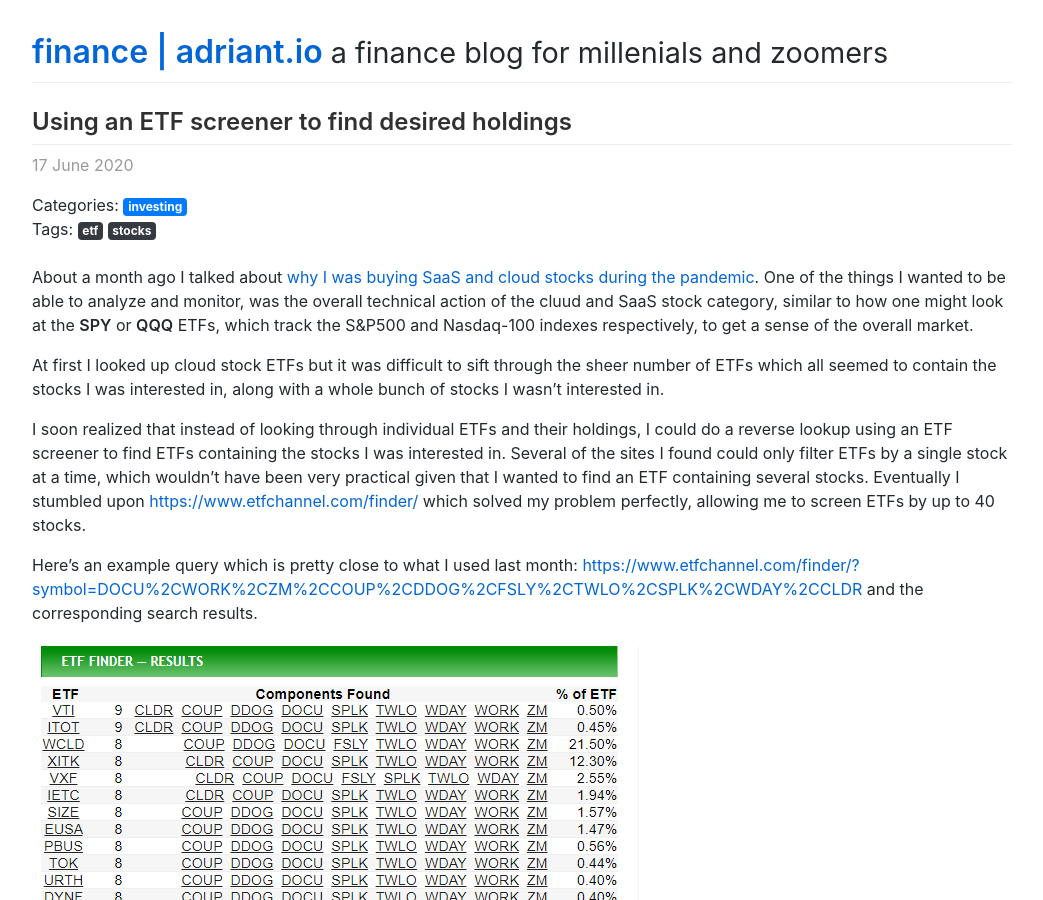
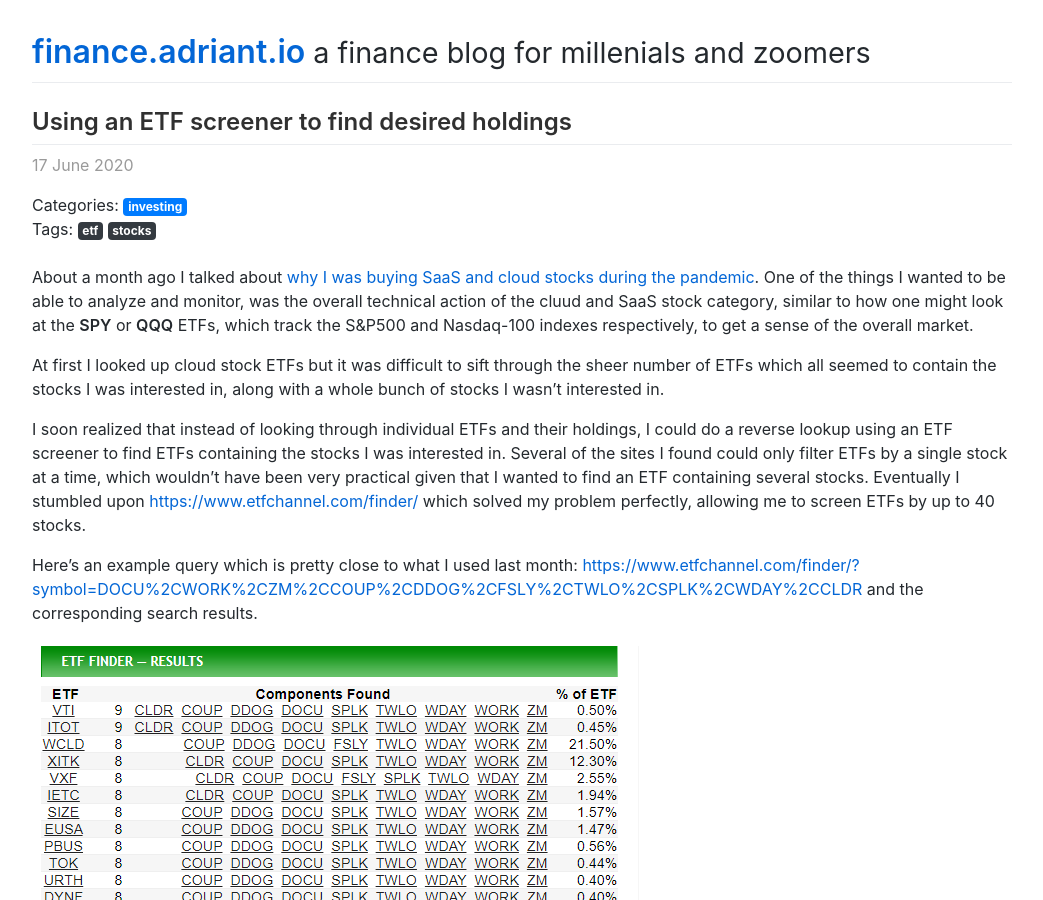
Before and after one commit to Porkbutts/finance.adriant.io, a Jekyll site: the page built from index.html, in a window 1280 px wide and 900 px high. Shown: the whole window, without its empty margins (118-1161 px from the left). Built offline with Jekyll 4.4.1, drawn with Linux system fonts in a browser that asks for light colours; nearby versions of some CDN libraries; the list of posts is cut into pages by our own code; comment, search, counter and statistics services are not loaded; part of the change alters nothing that is shown.

```diff
--- a/_config.yml
+++ b/_config.yml
@@ -7,12 +7,12 @@ author:
   name: Adrian Teng-Amnuay
   email: pumpadrian@gmail.com
 
-title: finance | adriant.io
+title: finance.adriant.io
 description: a finance blog for millenials and zoomers
 
 google_analytics: UA-117405938-3
 google_adsense: ca-pub-3521905629903035
-disqus_forum_name: elaborateguycom
+disqus_forum_name: adriant-io
 
 plugins:
 - jekyll-sitemap
```
